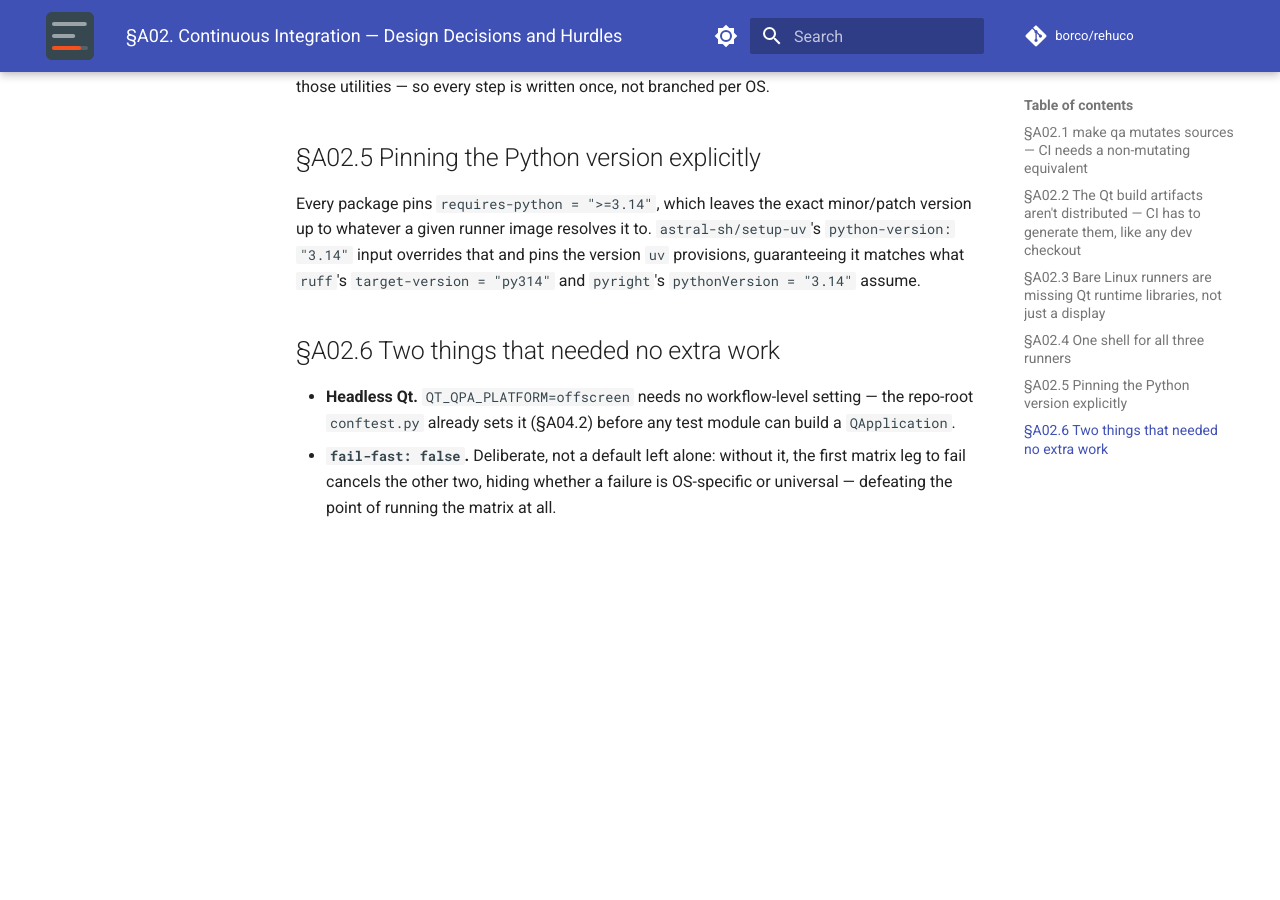
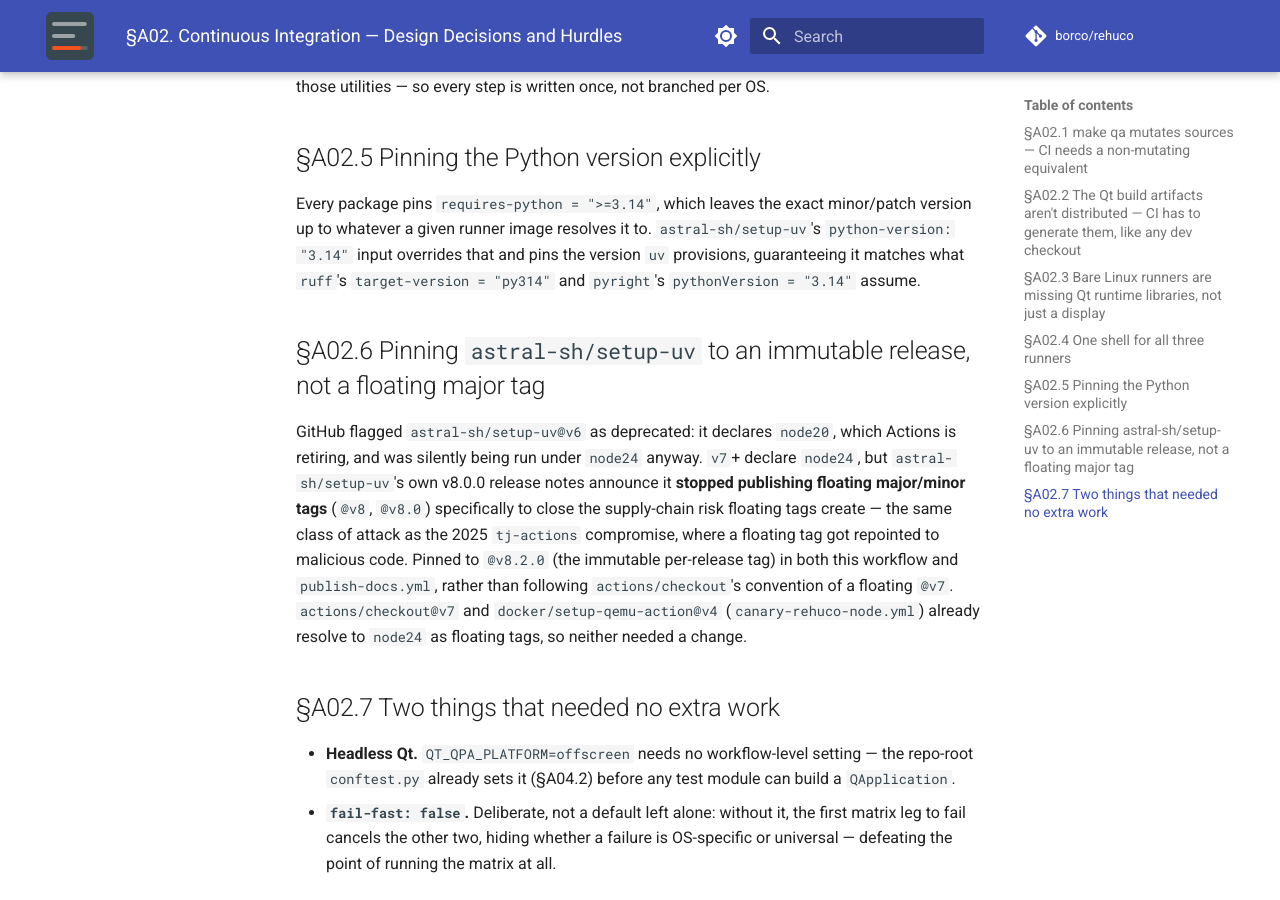
Before and after one commit to borco/rehuco, an MkDocs documentation site: the page built from docs/specs/appendices/continuous-integration.md, in a window 1280 px wide and 900 px high, scrolled down 2414 px. Built offline with MkDocs 1.6.1 and Material for MkDocs 9.7.7, drawn with Linux system fonts in a browser that asks for light colours; comment, search, counter and statistics services are not loaded; before the commit the page ends 2958 px from its top, so only the background shows below that.

Commit message:
refs #14: fix: pin astral-sh/setup-uv to immutable v8.2.0 (Node.js 24)
@v6 declares node20, which Actions flagged as deprecated. v8.0.0 stopped
publishing floating major/minor tags for supply-chain-security reasons (the
tj-actions incident), so pin the immutable per-release tag instead of
following actions/checkout's floating-@v7 convention. Applies to both qa.yml
and publish-docs.yml. actions/checkout@v7 and docker/setup-qemu-action@v4
already resolve to node24 and needed no change.

```diff
--- a/docs/specs/appendices/continuous-integration.md
+++ b/docs/specs/appendices/continuous-integration.md
@@ -88,7 +88,19 @@ whatever a given runner image resolves it to. `astral-sh/setup-uv`'s `python-ver
 overrides that and pins the version `uv` provisions, guaranteeing it matches what `ruff`'s
 `target-version = "py314"` and `pyright`'s `pythonVersion = "3.14"` assume.
 
-## §A02.6 Two things that needed no extra work
+## §A02.6 Pinning `astral-sh/setup-uv` to an immutable release, not a floating major tag
+
+GitHub flagged `astral-sh/setup-uv@v6` as deprecated: it declares `node20`, which Actions is
+retiring, and was silently being run under `node24` anyway. `v7`+ declare `node24`, but
+`astral-sh/setup-uv`'s own v8.0.0 release notes announce it **stopped publishing floating major/minor
+tags** (`@v8`, `@v8.0`) specifically to close the supply-chain risk floating tags create — the same
+class of attack as the 2025 `tj-actions` compromise, where a floating tag got repointed to
+malicious code. Pinned to `@v8.2.0` (the immutable per-release tag) in both this workflow and
+`publish-docs.yml`, rather than following `actions/checkout`'s convention of a floating `@v7`.
+`actions/checkout@v7` and `docker/setup-qemu-action@v4` (`canary-rehuco-node.yml`) already resolve
+to `node24` as floating tags, so neither needed a change.
+
+## §A02.7 Two things that needed no extra work
 
 - **Headless Qt.** `QT_QPA_PLATFORM=offscreen` needs no workflow-level setting — the repo-root
   `conftest.py` already sets it (§A04.2) before any test module can build a `QApplication`.
```
Also changed, not shown: 2 other files.
